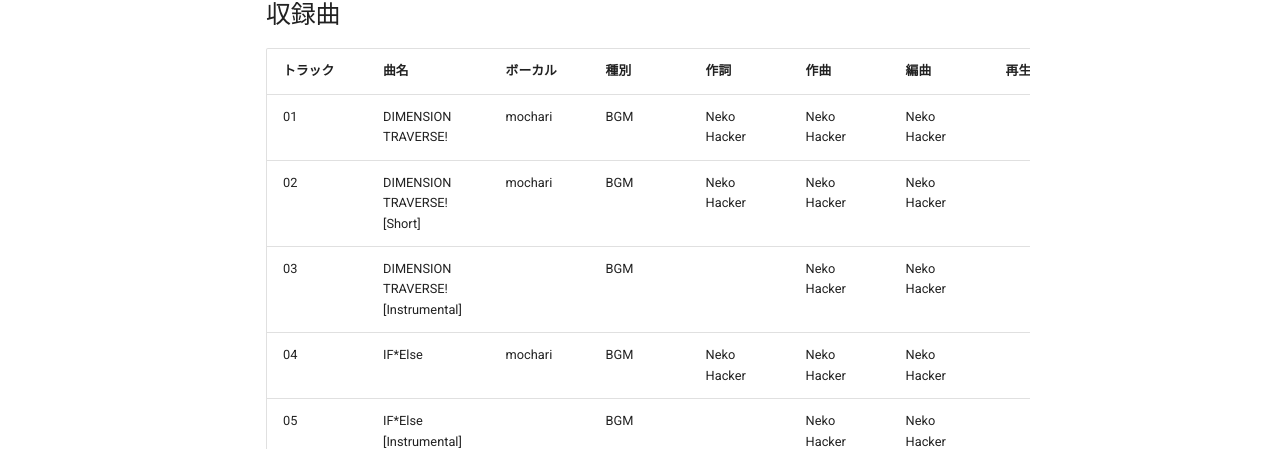
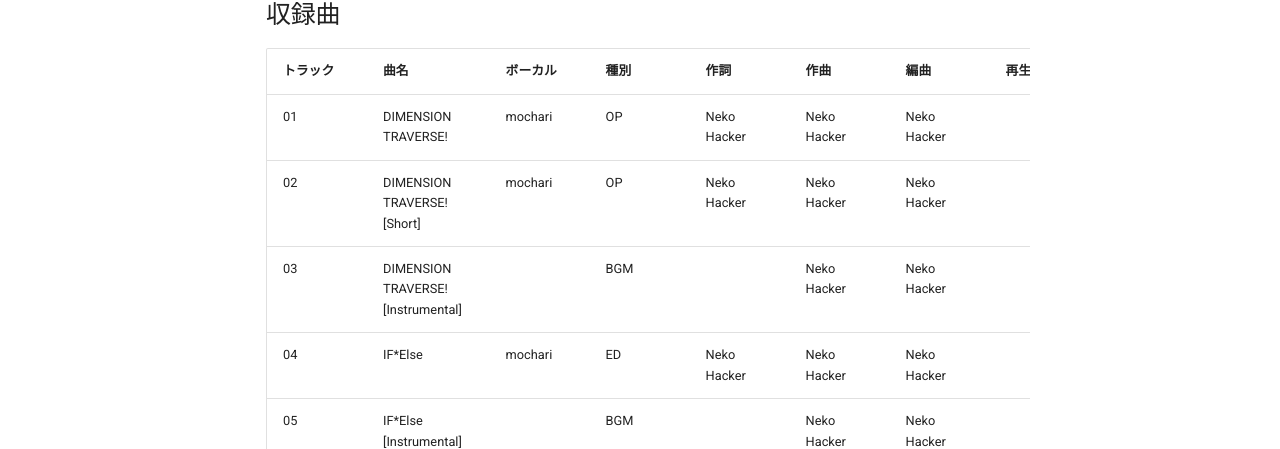
Before and after one commit to onihusube/ensonglog, an MkDocs documentation site: the page built from docs/2026/音源個別/ディメンション凸ラバース!!オリジナルサウンドトラック.md, in a window 1280 px wide and 900 px high. Shown: the part 272-721 px from the top of the window. Built offline with MkDocs 1.6.1 and Material for MkDocs 9.7.7, drawn with Linux system fonts in a browser that asks for light colours; comment, search, counter and statistics services are not loaded.

Commit message:
追加と修正

```diff
--- a/docs/2026/音源個別/ディメンション凸ラバース!!オリジナルサウンドトラック.md
+++ b/docs/2026/音源個別/ディメンション凸ラバース!!オリジナルサウンドトラック.md
@@ -4,10 +4,10 @@
 
 | トラック | 曲名 | ボーカル | 種別 | 作詞 | 作曲 | 編曲 | 再生時間 | その他 |
 |---|---|---|---|---|---|---|---|---|
-| 01 | DIMENSION TRAVERSE! | mochari | BGM | Neko Hacker | Neko Hacker | Neko Hacker | | |
-| 02 | DIMENSION TRAVERSE! [Short] | mochari | BGM | Neko Hacker | Neko Hacker | Neko Hacker | | |
+| 01 | DIMENSION TRAVERSE! | mochari | OP | Neko Hacker | Neko Hacker | Neko Hacker | | |
+| 02 | DIMENSION TRAVERSE! [Short] | mochari | OP | Neko Hacker | Neko Hacker | Neko Hacker | | |
 | 03 | DIMENSION TRAVERSE! [Instrumental] | | BGM | | Neko Hacker | Neko Hacker | | |
-| 04 | IF*Else | mochari | BGM | Neko Hacker | Neko Hacker | Neko Hacker | | |
+| 04 | IF*Else | mochari | ED | Neko Hacker | Neko Hacker | Neko Hacker | | |
 | 05 | IF*Else [Instrumental] | | BGM | | Neko Hacker | Neko Hacker | | |
 | 06 | Yuttari Bloom | | BGM | | Neko Hacker | Capchii × Neko Hacker | | |
 | 07 | Noble Kibun | | BGM | | Neko Hacker | 辻久カオル × Neko Hacker | | |
```
Also changed, not shown: docs/before/楽曲.md (+6 -0 lines).
